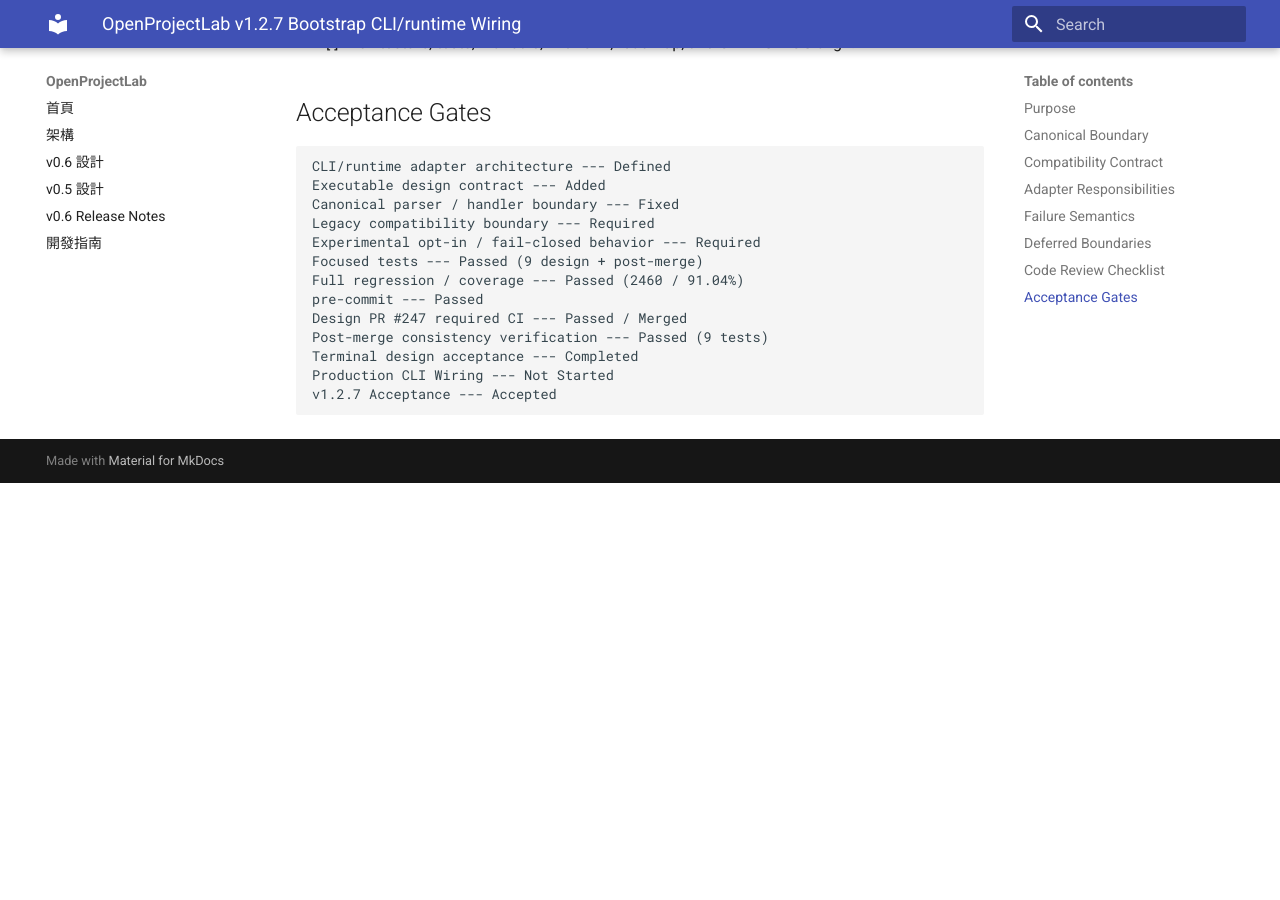
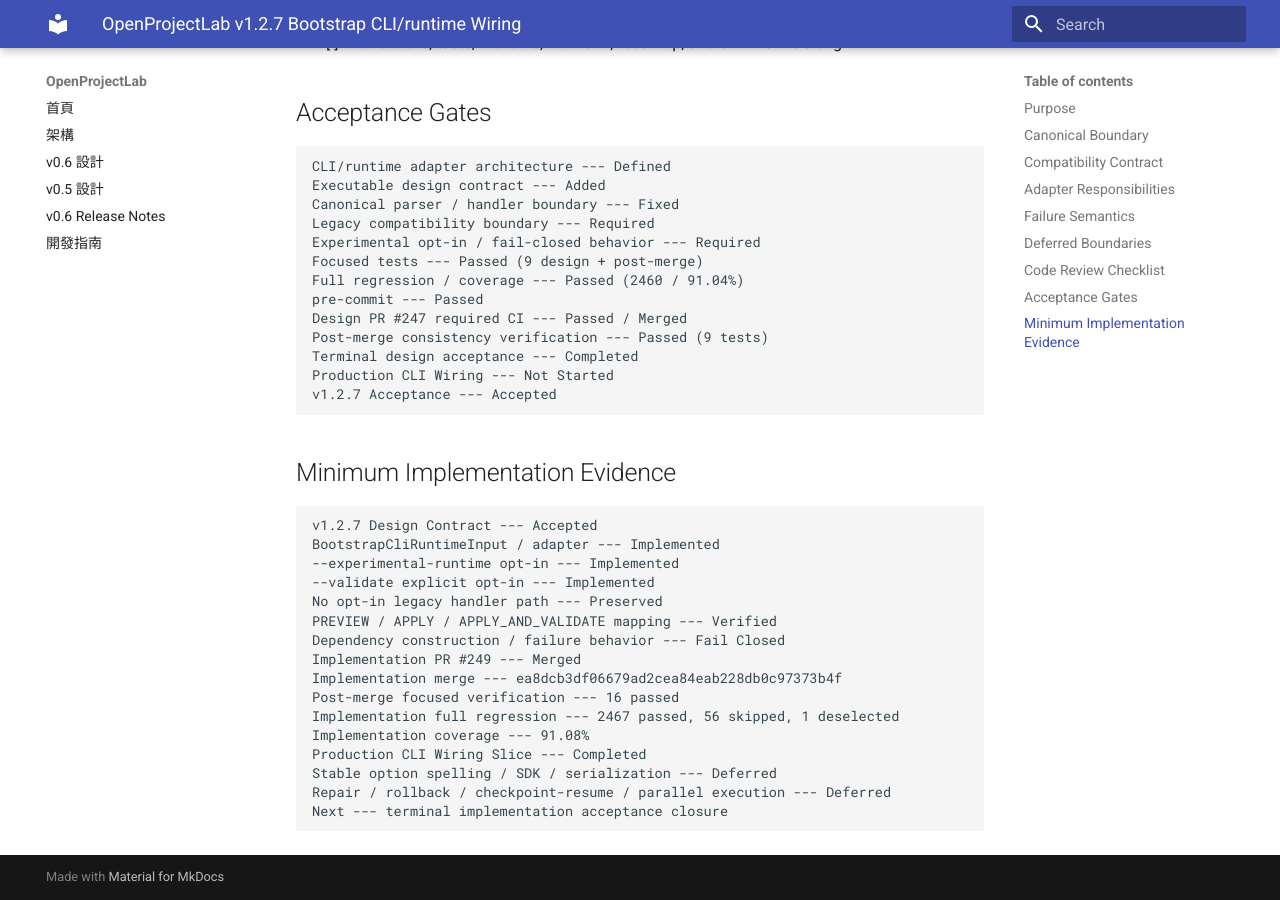
Before and after one commit to khwang1964/OpenProjectLab, an MkDocs documentation site: the page built from docs/releases/v1.2.7-bootstrap-cli-runtime-wiring.md, in a window 1280 px wide and 900 px high, scrolled down 2212 px. Built offline with MkDocs 1.6.1 and Material for MkDocs 9.7.7, drawn with Linux system fonts in a browser that asks for light colours; before the commit the page ends 2695 px from its top, so only the background shows below that.

Commit message:
docs: complete v1.2.7 CLI runtime alignment (#250)

````diff
--- a/docs/releases/v1.2.7-bootstrap-cli-runtime-wiring.md
+++ b/docs/releases/v1.2.7-bootstrap-cli-runtime-wiring.md
@@ -105,3 +105,27 @@
 Production CLI Wiring --- Not Started
 v1.2.7 Acceptance --- Accepted
 ```
+
+
+<!-- v1.2.7-bootstrap-cli-runtime-wiring-implementation-evidence -->
+
+## Minimum Implementation Evidence
+
+``` text
+v1.2.7 Design Contract --- Accepted
+BootstrapCliRuntimeInput / adapter --- Implemented
+--experimental-runtime opt-in --- Implemented
+--validate explicit opt-in --- Implemented
+No opt-in legacy handler path --- Preserved
+PREVIEW / APPLY / APPLY_AND_VALIDATE mapping --- Verified
+Dependency construction / failure behavior --- Fail Closed
+Implementation PR #249 --- Merged
+Implementation merge --- ea8dcb3df06679ad2cea84eab228db0c97373b4f
+Post-merge focused verification --- 16 passed
+Implementation full regression --- 2467 passed, 56 skipped, 1 deselected
+Implementation coverage --- 91.08%
+Production CLI Wiring Slice --- Completed
+Stable option spelling / SDK / serialization --- Deferred
+Repair / rollback / checkpoint-resume / parallel execution --- Deferred
+Next --- terminal implementation acceptance closure
+```
````
Also changed, not shown: CHANGELOG.md (+11 -0 lines), docs/HISTORY.md (+14 -0 lines), docs/architecture/bootstrap-cli-runtime-wiring.md (+17 -0 lines), docs/releases/v1.2.7-bootstrap-cli-runtime-wiring-acceptance.md (+16 -0 lines), docs/roadmap.md (+17 -0 lines), 1 other file.
